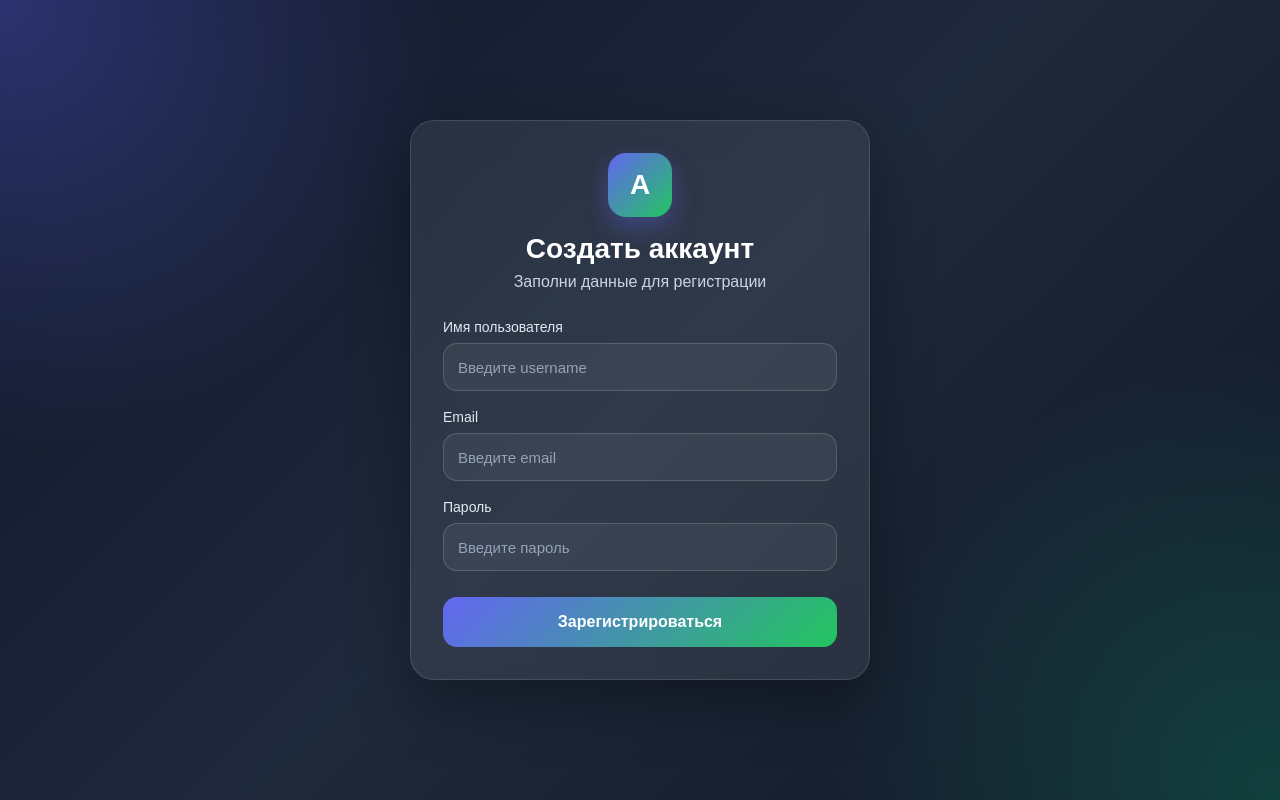
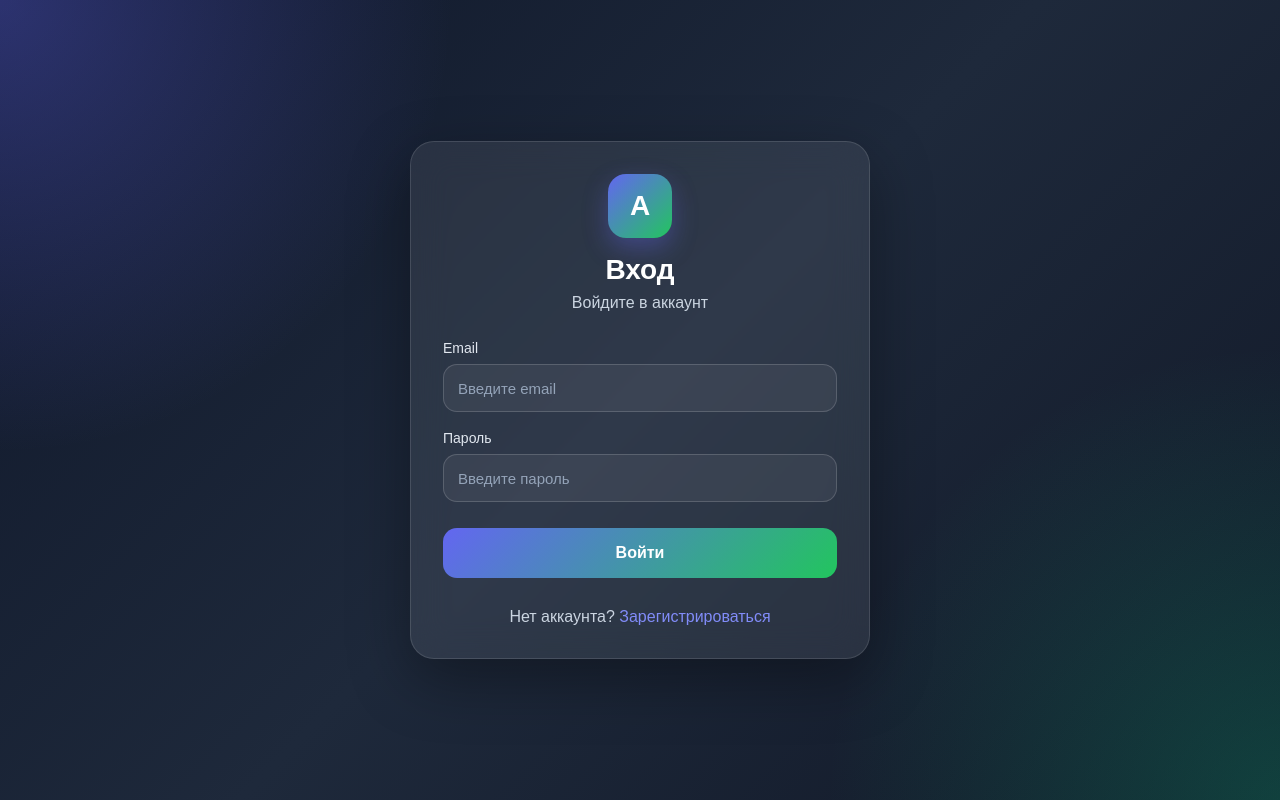
Before and after one commit to Denchik23083/books-client, an Angular app: page /login in a window 1280 px wide. Before the commit this address led to /. Built offline with nearby package versions, Linux system fonts and the light colour scheme.

Commit message:
raw login

```diff
--- a/src/app/app.routes.ts
+++ b/src/app/app.routes.ts
@@ -1,3 +1,24 @@
 import { Routes } from '@angular/router';
+import { Register } from './pages/auth/register/register';
+import { Login } from './pages/auth/login/login';
+import { authGuard } from './guards/auth.guard';
 
-export const routes: Routes = [];
+export const routes: Routes = [
+  {
+    path: '',
+    pathMatch: 'full',
+    canActivate: [authGuard],
+    loadComponent: () =>
+      import('./pages/books/all-books/all-books').then(m => m.AllBooks)
+  },
+  {
+    path: 'login',
+    loadComponent: () =>
+      import('./pages/auth/login/login').then(m => m.Login)
+  },
+  {
+    path: 'register',
+    loadComponent: () =>
+      import('./pages/auth/register/register').then(m => m.Register)
+  }
+];
--- a/src/app/app.ts
+++ b/src/app/app.ts
@@ -1,12 +1,11 @@
 import { Component, signal } from '@angular/core';
 import { RouterOutlet } from '@angular/router';
-import { Register } from './pages/auth/register/register';
 
 @Component({
   selector: 'app-root',
   standalone: true,
-  imports: [Register],
-  template: `<app-register />`,
+  imports: [RouterOutlet],
+  template: `<router-outlet />`,
 })
 export class App {
   protected readonly title = signal('books-client');
--- /dev/null
+++ b/src/app/guards/auth.guard.ts
@@ -0,0 +1,14 @@
+import { inject } from '@angular/core';
+import { CanActivateFn, Router } from '@angular/router';
+
+export const authGuard: CanActivateFn = () => {
+  const router = inject(Router);
+
+  const token = localStorage.getItem('accessToken');
+
+  if (!token) {
+    return router.createUrlTree(['/login']);
+  }
+
+  return true;
+};
--- a/src/app/pages/auth/login/login.css
+++ b/src/app/pages/auth/login/login.css
@@ -0,0 +1,156 @@
+:host {
+  display: block;
+  min-height: 100vh;
+  font-family: Arial, Helvetica, sans-serif;
+}
+
+.page {
+  min-height: 100vh;
+  display: flex;
+  align-items: center;
+  justify-content: center;
+  padding: 24px;
+  background:
+    radial-gradient(circle at top left, rgba(99, 102, 241, 0.35), transparent 30%),
+    radial-gradient(circle at bottom right, rgba(16, 185, 129, 0.25), transparent 30%),
+    linear-gradient(135deg, #0f172a, #1e293b, #111827);
+}
+
+.card {
+  width: 100%;
+  max-width: 460px;
+  padding: 32px;
+  border-radius: 24px;
+  background: rgba(255, 255, 255, 0.08);
+  backdrop-filter: blur(18px);
+  border: 1px solid rgba(255, 255, 255, 0.12);
+  box-shadow: 0 20px 60px rgba(0, 0, 0, 0.35);
+  color: #fff;
+}
+
+.brand {
+  text-align: center;
+  margin-bottom: 28px;
+}
+
+.logo {
+  width: 64px;
+  height: 64px;
+  margin: 0 auto 16px;
+  border-radius: 18px;
+  display: flex;
+  align-items: center;
+  justify-content: center;
+  font-size: 28px;
+  font-weight: bold;
+  background: linear-gradient(135deg, #6366f1, #22c55e);
+  box-shadow: 0 10px 25px rgba(99, 102, 241, 0.35);
+}
+
+.brand h1 {
+  margin: 0 0 8px;
+  font-size: 28px;
+}
+
+.brand p {
+  margin: 0;
+  color: #cbd5e1;
+}
+
+.form {
+  display: flex;
+  flex-direction: column;
+  gap: 18px;
+}
+
+.field {
+  display: flex;
+  flex-direction: column;
+  gap: 8px;
+}
+
+label {
+  font-size: 14px;
+  color: #e2e8f0;
+}
+
+input {
+  height: 48px;
+  border: 1px solid rgba(255, 255, 255, 0.16);
+  border-radius: 14px;
+  padding: 0 14px;
+  font-size: 15px;
+  color: white;
+  background: rgba(255, 255, 255, 0.06);
+  outline: none;
+  transition: 0.2s;
+}
+
+input::placeholder {
+  color: #94a3b8;
+}
+
+input:focus {
+  border-color: #818cf8;
+  box-shadow: 0 0 0 4px rgba(99, 102, 241, 0.18);
+}
+
+button {
+  margin-top: 8px;
+  height: 50px;
+  border: none;
+  border-radius: 14px;
+  font-size: 16px;
+  font-weight: 600;
+  cursor: pointer;
+  color: white;
+  background: linear-gradient(135deg, #6366f1, #22c55e);
+  transition: transform 0.15s ease, opacity 0.15s ease;
+}
+
+button:hover {
+  transform: translateY(-1px);
+}
+
+button:disabled {
+  opacity: 0.7;
+  cursor: not-allowed;
+}
+
+.error {
+  color: #fca5a5;
+  font-size: 13px;
+}
+
+.success {
+  padding: 12px 14px;
+  border-radius: 12px;
+  background: rgba(34, 197, 94, 0.15);
+  color: #bbf7d0;
+  border: 1px solid rgba(34, 197, 94, 0.25);
+  text-align: center;
+}
+
+.error-box {
+  padding: 12px 14px;
+  border-radius: 12px;
+  background: rgba(239, 68, 68, 0.14);
+  color: #fecaca;
+  border: 1px solid rgba(239, 68, 68, 0.25);
+  text-align: center;
+}
+
+.link {
+  margin-top: 12px;
+  text-align: center;
+  color: #cbd5e1;
+}
+
+.link a {
+  color: #818cf8;
+  text-decoration: none;
+}
+
+.link a:hover {
+  text-decoration: underline;
+}
--- a/src/app/pages/auth/login/login.html
+++ b/src/app/pages/auth/login/login.html
@@ -1 +1,30 @@
-<p>login works!</p>
+<div class="page">
+  <div class="card">
+    <div class="brand">
+      <div class="logo">A</div>
+      <h1>Вход</h1>
+      <p>Войдите в аккаунт</p>
+    </div>
+
+    <form [formGroup]="form" (ngSubmit)="submit()" class="form">
+
+      <div class="field">
+        <label>Email</label>
+        <input type="email" formControlName="email" placeholder="Введите email" />
+      </div>
+
+      <div class="field">
+        <label>Пароль</label>
+        <input type="password" formControlName="password" placeholder="Введите пароль" />
+      </div>
+
+      <button type="submit">Войти</button>
+
+      <div class="link">
+        Нет аккаунта?
+        <a routerLink="/register">Зарегистрироваться</a>
+      </div>
+
+    </form>
+  </div>
+</div>
--- a/src/app/pages/auth/login/login.ts
+++ b/src/app/pages/auth/login/login.ts
@@ -1,9 +1,29 @@
-import { Component } from '@angular/core';
+import { Component, inject, signal } from '@angular/core';
+import { CommonModule } from '@angular/common';
+import { FormBuilder, ReactiveFormsModule, Validators } from '@angular/forms';
+import { RouterModule } from '@angular/router';
 
 @Component({
   selector: 'app-login',
-  imports: [],
+  standalone: true,
+  imports: [CommonModule, ReactiveFormsModule, RouterModule],
   templateUrl: './login.html',
-  styleUrl: './login.css',
+  styleUrl: './login.css'
 })
-export class Login {}
+export class Login {
+  private readonly fb = inject(FormBuilder);
+
+  form = this.fb.nonNullable.group({
+    email: ['', [Validators.required, Validators.email]],
+    password: ['', [Validators.required]]
+  });
+
+  submit() {
+    if (this.form.invalid) return;
+
+    // потом подключишь backend
+    localStorage.setItem('accessToken', 'test');
+
+    location.href = '/'; // редирект
+  }
+}
--- a/src/app/pages/auth/register/register.css
+++ b/src/app/pages/auth/register/register.css
@@ -139,3 +139,18 @@ button:disabled {
   border: 1px solid rgba(239, 68, 68, 0.25);
   text-align: center;
 }
+
+.link {
+  margin-top: 12px;
+  text-align: center;
+  color: #cbd5e1;
+}
+
+.link a {
+  color: #818cf8;
+  text-decoration: none;
+}
+
+.link a:hover {
+  text-decoration: underline;
+}
--- a/src/app/pages/auth/register/register.html
+++ b/src/app/pages/auth/register/register.html
@@ -59,6 +59,11 @@
         {{ isLoading() ? 'Регистрация...' : 'Зарегистрироваться' }}
       </button>
 
+      <div class="link">
+        Уже есть аккаунт?
+        <a routerLink="/login">Войти</a>
+      </div>
+
       @if (successMessage()) {
         <div class="success">{{ successMessage() }}</div>
       }
--- a/src/app/pages/auth/register/register.ts
+++ b/src/app/pages/auth/register/register.ts
@@ -2,11 +2,12 @@ import { Component, inject, signal } from '@angular/core';
 import { CommonModule } from '@angular/common';
 import { FormBuilder, ReactiveFormsModule, Validators } from '@angular/forms';
 import { AuthService } from '../../../services/auth-service';
+import { RouterModule } from '@angular/router';
 
 @Component({
   selector: 'app-register',
   standalone: true,
-  imports: [CommonModule, ReactiveFormsModule],
+  imports: [CommonModule, ReactiveFormsModule, RouterModule],
   templateUrl: './register.html',
   styleUrl: './register.css',
 })
```
